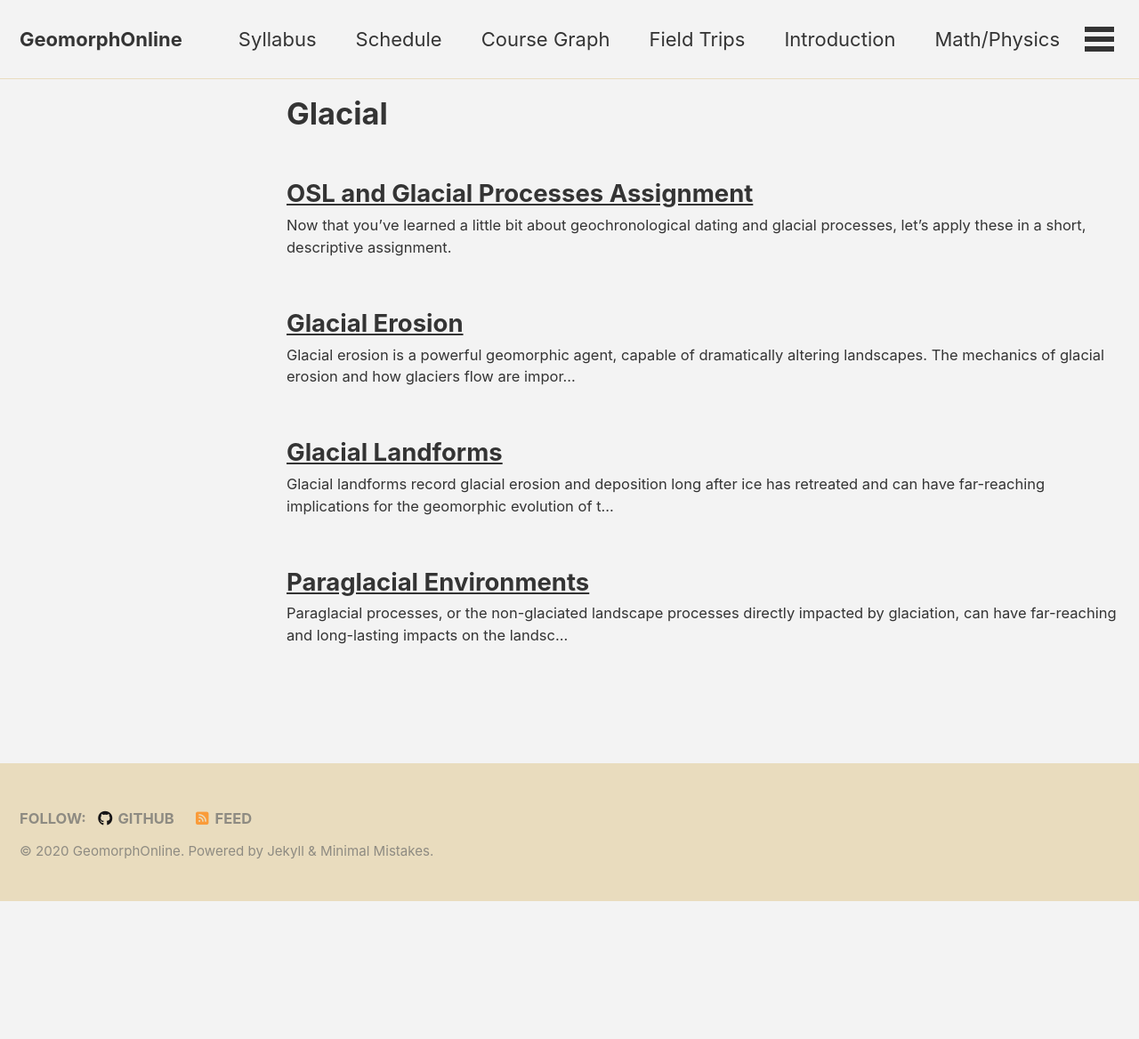
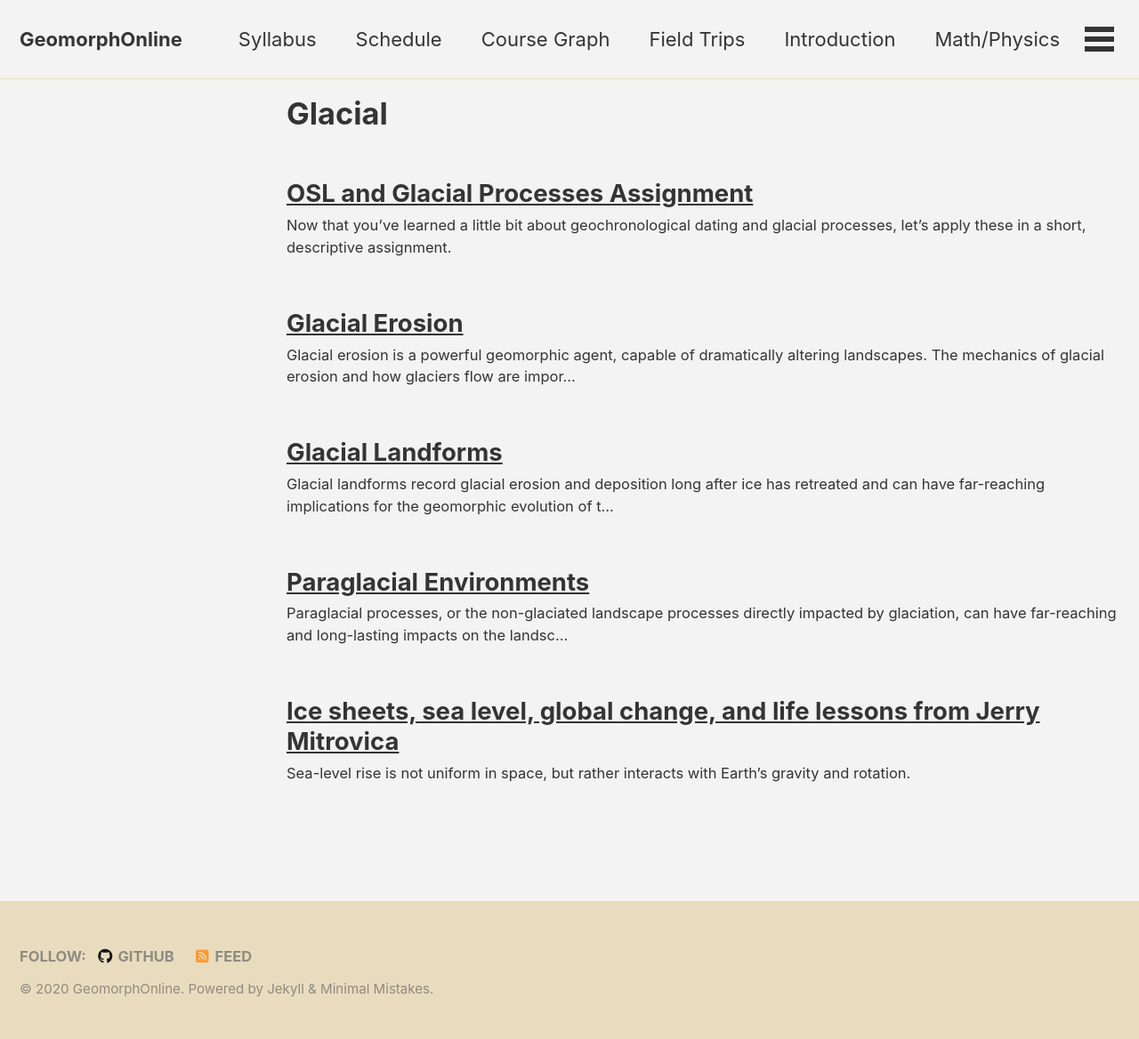
Before and after one commit to GeomorphOnline/GeomorphOnline.github.io, a Jekyll site: the page built from _pages/lessons/glacial.md, in a window 1280 px wide. Shown: the whole page at 89% size. Built offline with Jekyll 4.4.1, drawn with Linux system fonts in a browser that asks for light colours; cached includes are drawn as plain includes; nearby versions of some CDN libraries; before the commit the page ends 1013 px from its top, so only the background shows below that.

Commit message:
Wrapping up the semester: sea level and river deltas

```diff
--- a/_pages/schedule.md
+++ b/_pages/schedule.md
@@ -408,10 +408,17 @@
 
 [Assignment (short): OSL and Glacial Processes](/glacial/assignment/) <!-- will also include geochron estimates -->
 
-***--- <font color="red">Below this line, Course material still being built!</font> ---***
-
 ### Course materials
 
+*There will be no assignments on material from here to the end of the course. All this is meant for your fun and learning pleasure, and strikes a lighter tone than some of the rest of the course.*
+
+[Ice sheets, sea level, global change, and life lessons from Jerry Mitrovica](/glacial/sea-level_fingerprints/)
+
+[River deltas](/coastal/deltas)
+
+[Loess and dunes]
+
+<!--
 [The world ocean and sea level]
 
 [River deltas]
@@ -425,6 +432,9 @@
 [Loess]
 
 [Sand dunes]
+-->
+
+***--- <font color="red">Below this line, Course material still being built!</font> ---***
 
 ## Week 15: Planetary Geomorphology; Summary and wrap up
 
--- /dev/null
+++ b/lessons/_glacial/sea-level_fingerprints.md
@@ -0,0 +1,26 @@
+---
+topic: hydraulics
+
+title: "Ice sheets, sea level, global change, and life lessons from Jerry Mitrovica"
+layout: single
+permalink: /glacial/sea-level_fingerprints
+
+# Includes author profile in sidebar
+author: Andrew Wickert
+author_profile: true
+---
+
+*Sea-level rise is not uniform in space, but rather interacts with Earth's gravity and rotation.*
+
+## Learning Goals
+
+* Earth's internal tidal effects and rotation help to determine nonuniform sea-level rise
+* Humor and life lessons from Jerry (my Ph.D. mentor)
+
+<iframe width="560" height="315" src="https://www.youtube.com/embed/yj7JIxU9Af4" frameborder="0" allow="accelerometer; autoplay; clipboard-write; encrypted-media; gyroscope; picture-in-picture" allowfullscreen></iframe>
+
+
+<br/>
+<br/>
+
+<a rel="license" href="http://creativecommons.org/licenses/by-sa/4.0/"><img alt="Creative Commons License" style="border-width:0" src="https://i.creativecommons.org/l/by-sa/4.0/88x31.png" /></a><br />This work is licensed under a <a rel="license" href="http://creativecommons.org/licenses/by-sa/4.0/">Creative Commons Attribution-ShareAlike 4.0 International License</a>.
```
Also changed, not shown: lessons/_coastal/deltas.md (added, +43 -0 lines).
